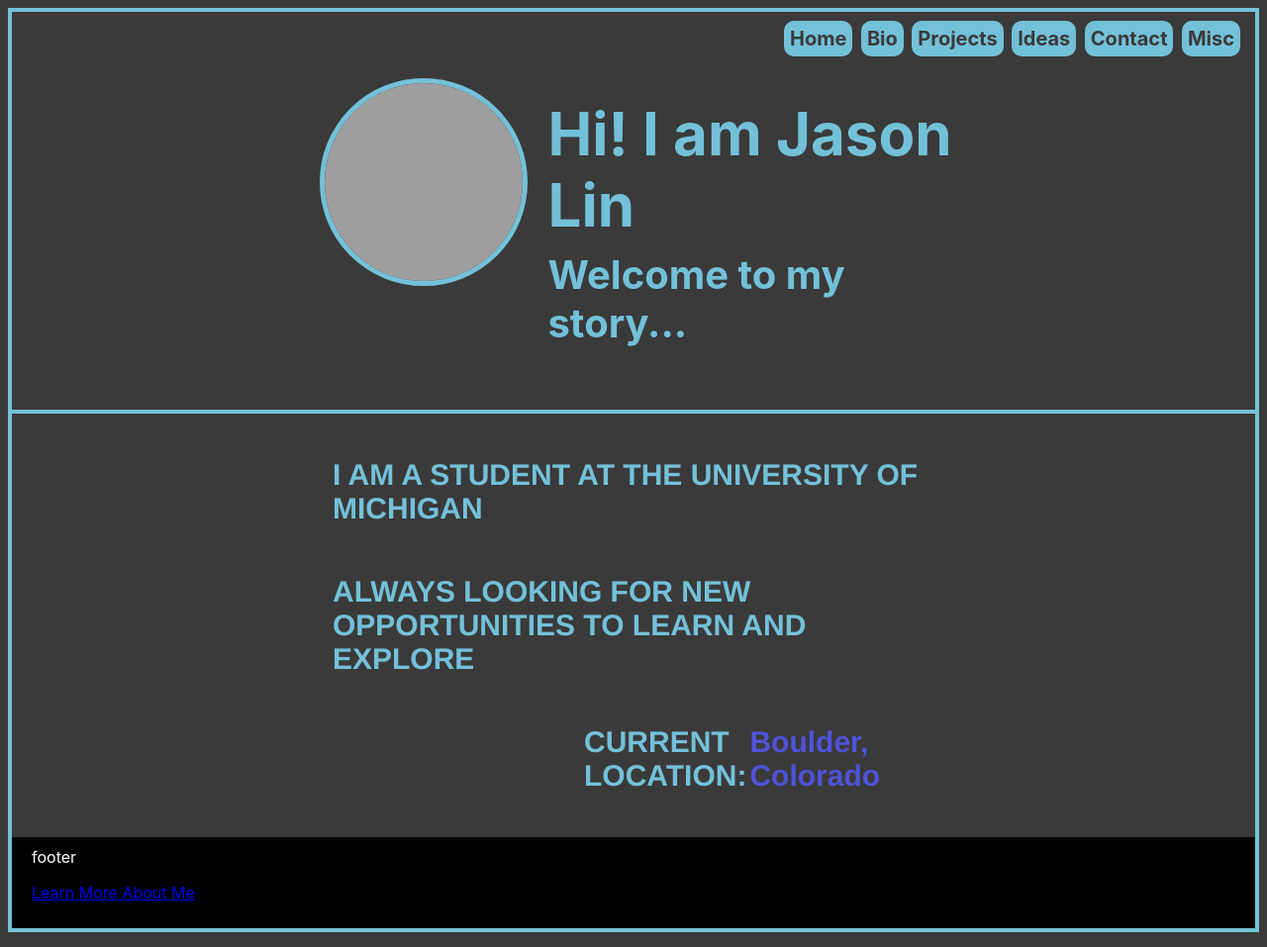
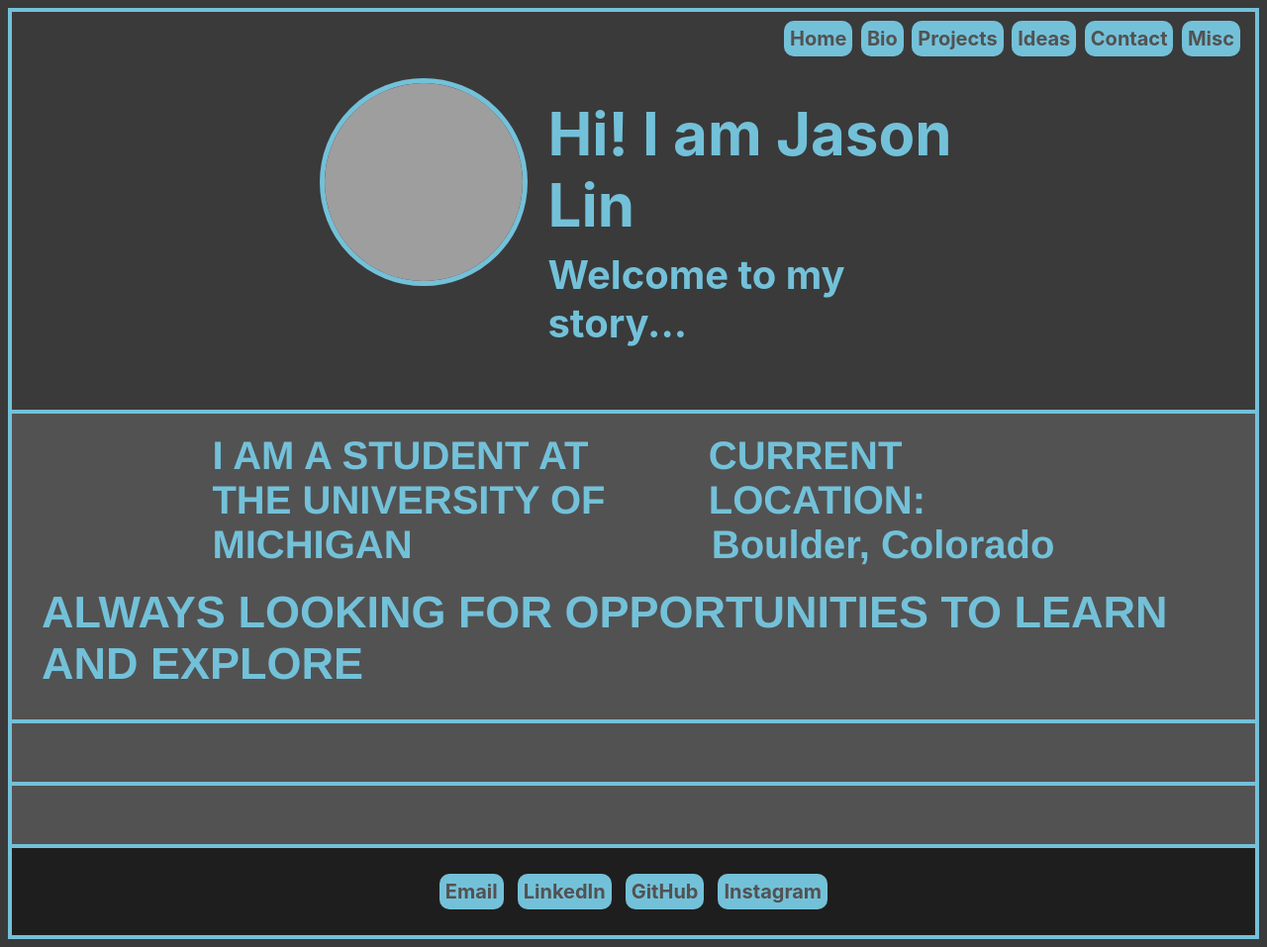
Before and after one commit to jasonlin90125/mywebsite, a plain HTML site: page index.html in a window 1280 px wide. Shown: the whole page at 99% size. Drawn offline with Linux system fonts and the light colour scheme; grey boxes are pictures that could not be loaded.

Commit message:
Enlight Deadline

```diff
--- a/index.html
+++ b/index.html
@@ -1,5 +1,6 @@
 <!DOCTYPE html>
 <html>
+
 <head>
 	<meta charset="utf-8">
 	<meta name="viewport" content="width=device-width">
@@ -32,16 +33,27 @@
     <div class="divider"> </div>
     <section id="first">
       <div id="even">
-        <h2> I AM A STUDENT AT THE UNIVERSITY OF MICHIGAN </h2>
-        <h2> ALWAYS LOOKING FOR NEW OPPORTUNITIES TO LEARN AND EXPLORE </h2>
-        <div id="odd">
-          <h2> CURRENT LOCATION: </h2>
-          <h2 id="location"> Boulder, Colorado </h2>
+        <h2> I AM A STUDENT AT <br> THE UNIVERSITY OF MICHIGAN </h2>
+        <h2> CURRENT LOCATION:<br><a href="https://www.google.com/maps/place/Boulder,+CO/@40.0292888,-105.3100175,12z/data=!3m1!4b1!4m5!3m4!1s0x876b8d4e278dafd3:0xc8393b7ca01b8058!8m2!3d40.0149856!4d-105.2705456", id="location"/>Boulder, Colorado</a></h2>
       </div>
-      </div>
+      <h2 id="oneline""> ALWAYS LOOKING FOR OPPORTUNITIES TO LEARN AND EXPLORE </h2>
     </section>
-    <footer>footer
-    <a href="pages/about.html"><p>Learn More About Me</p></a>
+    <div class="divider"> </div>
+    <section>
+      <h3></h3>
+    </section>
+    <div class="divider"> </div>
+    <section>
+      <h3></h3>
+    </section>
+    <div class="divider"> </div>
+    <footer>
+       <ul>
+          <li><a href="mailto:jasonlin90125@gmail.com">Email</a></li>
+          <li><a href="www.linkedin.com/in/jasonlin90125">LinkedIn</a></li>
+          <li><a href="https://github.com/jasonlin90125">GitHub</a></li>
+          <li><a href="https://www.instagram.com/l.jason/"> Instagram</a></li>
+        </ul>
     </footer>
     <script src="script.js"></script>
   </body>
--- a/style.css
+++ b/style.css
@@ -18,15 +18,14 @@ header {
 }
 
 section {
-  background: rgb(58, 58, 58);
+  background: #525252;
   padding: 20px;
-  display: flex;
-  flex-direction: row;
+  justify-content: center;
   font-family: 'Franklin Gothic Medium', 'Arial Narrow', Arial, sans-serif;
+  color: #73c1d9;
 }
 
 div {
-  background: lightblue;
   margin: auto;
   width: 100px;
 }
@@ -43,53 +42,48 @@ div {
   margin-left: 8%;
   margin-right: 0;
 }
-
 #beginning, #picture, #intro {
   background: transparent;
 }
-
 #picture, #intro {
   width: 50%;
   margin: 0 auto;
 }
-
 #intro {
   display: block;
   margin-left: 0;
 }
-
 #intro h2 {
   margin-top: 10px;
   font-size: 40px;
 }
-
 #intro h1 {
   margin-bottom: 10px;
 }
 
 #even {
   display: flex;
-  flex-direction: column;
+  flex-direction: row;
   background: transparent;
   align-items: center;
-  justify-content: center;
-  width: 50%;
-  font-size: 20px;
+  width: 70%;
+}
+#even h2 {
+  font-size: 40px;
+  margin: 0 auto;
 }
 
-#odd {
+#oneline {
+  font-size: 45px;
+  margin: 20px 10px 10px 10px;
   display: flex;
-  flex-direction: row;
-  background: transparent;
-  //align-items: center;
-  font-size: 20px;
-  margin: 0 auto;
+  justify-content: center;
 }
 
 #location {
   margin-left: 3px;
-  font-weight: bolder;
-  color: #5052d9;
+  color: #73c1d9;
+  text-decoration: none;
 }
 
 ul {
@@ -97,18 +91,16 @@ ul {
   padding: 0;
   list-style-type: disc;
 }
-
 li a {
   padding: 6px;
   background: #73c1d9;
   text-decoration: none;
   border-radius: 10px;
-  color: rgb(58, 58, 58);
+  color: #525252;
   align-items: center;
   justify-content: center;
   font-size: 20px;
 }
-
 li {
   display: inline-block;
   margin: 2px;
@@ -117,22 +109,39 @@ li {
 }
 
 footer {
-  background: black;
-  padding: 10px 20px;
+  background: #1f1e1e;
+  padding: 20px 20px 20px 20px;
 }
-
-h1,
-h2{
-  color: #73c1d9;
+footer ul {
+  display: flex;
+  justify-content: center;
+  align-items: center;
+}
+footer ul li {
+  padding: 10px 5px 10px 5px;
+}
+footer ul li a {
+  margin: 0 auto;
+  padding: 6px;
+  width: 95%;
+  font-size: 20px;
 }
 
 h1 {
   font-size: 60px;
 }
 
+h1, h2{
+  color: #73c1d9;
+}
+
+h2 a {
+  color: #73c1d9;
+  text-decoration: none;
+  margin-left: 2px;
+}
+
 img {
-  //max-width: 10%;
-  //max-height: 10%;
   width: 200px;
   height: 200px;
   border: 5px solid #73c1d9;
@@ -144,3 +153,7 @@ nav {
   text-align: right;
   margin: 3px 3px 6px 3px;
 }
+
+a:hover {
+  color: aliceblue;
+}
```
Also changed, not shown: pages/ideas.html (added). Lines whose indentation alone changed are shown as unchanged.
